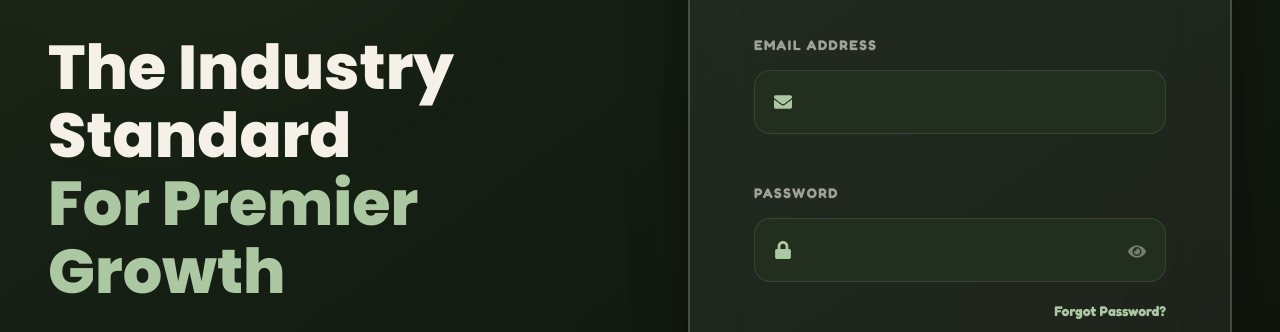
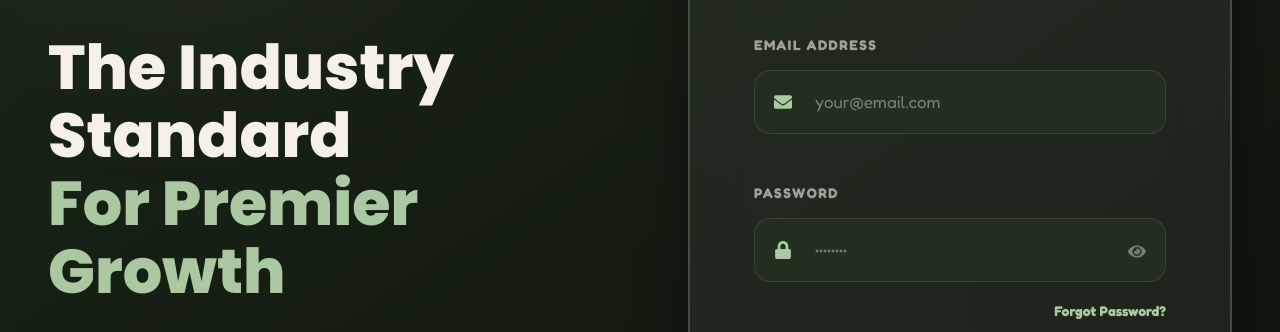
Before and after one commit to IHSAN-ANWAR/getReach, a React (Vite) app: page / in a window 1280 px wide. Shown: the part 213-545 px from the top of the page. Built offline with nearby package versions, Linux system fonts and the light colour scheme; no server answers; a web font is replaced by a local one.

Commit message:
fix: add placeholders to login form inputs

```diff
--- a/src/components/LoginPage.jsx
+++ b/src/components/LoginPage.jsx
@@ -238,6 +238,7 @@ const LoginPage = ({ onLogin }) => {
                         className="form-control shadow-none"
                         value={email}
                         onChange={(e) => setEmail(e.target.value)}
+                        placeholder="your@email.com"
                         style={{
                           background: 'rgba(255,255,255,0.04)', border: '2px solid rgba(255,255,255,0.1)',
                           borderRadius: 16, padding: '18px 18px 18px 60px', color: '#fff', fontSize: 17,
@@ -259,6 +260,7 @@ const LoginPage = ({ onLogin }) => {
                         className="form-control shadow-none"
                         value={password}
                         onChange={(e) => setPassword(e.target.value)}
+                        placeholder="••••••••"
                         style={{
                           background: 'rgba(255,255,255,0.04)', border: '2px solid rgba(255,255,255,0.1)',
                           borderRadius: 16, padding: '18px 64px 18px 60px', color: '#fff', fontSize: 17
```
